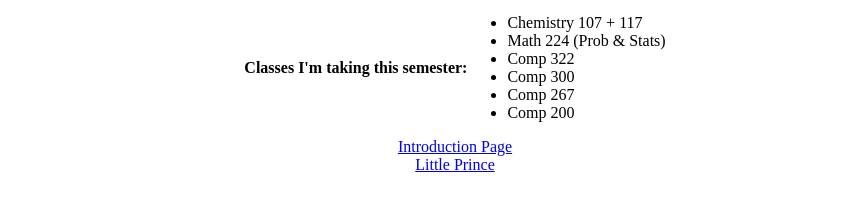
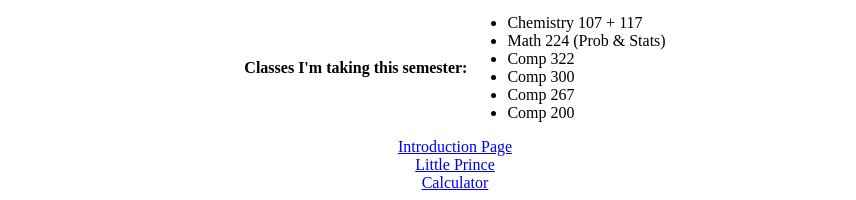
Before and after one commit to cdmilliken/cdmilliken.github.io, a plain HTML site: page index.html in a window 1280 px wide. Shown: the part 690-890 px from the top of the page, without its empty margins (185-1041 px from the left). Drawn offline with Linux system fonts and the light colour scheme.

Commit message:
Update index.html

```diff
--- a/index.html
+++ b/index.html
@@ -40,5 +40,8 @@
 <div>
     <a href = "little_prince.html" target="_self">Little Prince</a>
 </div>
+<div>
+    <a href = "calculator.html" target="_self">Calculator</a>
+</div>
 </body>
 </html>
```
